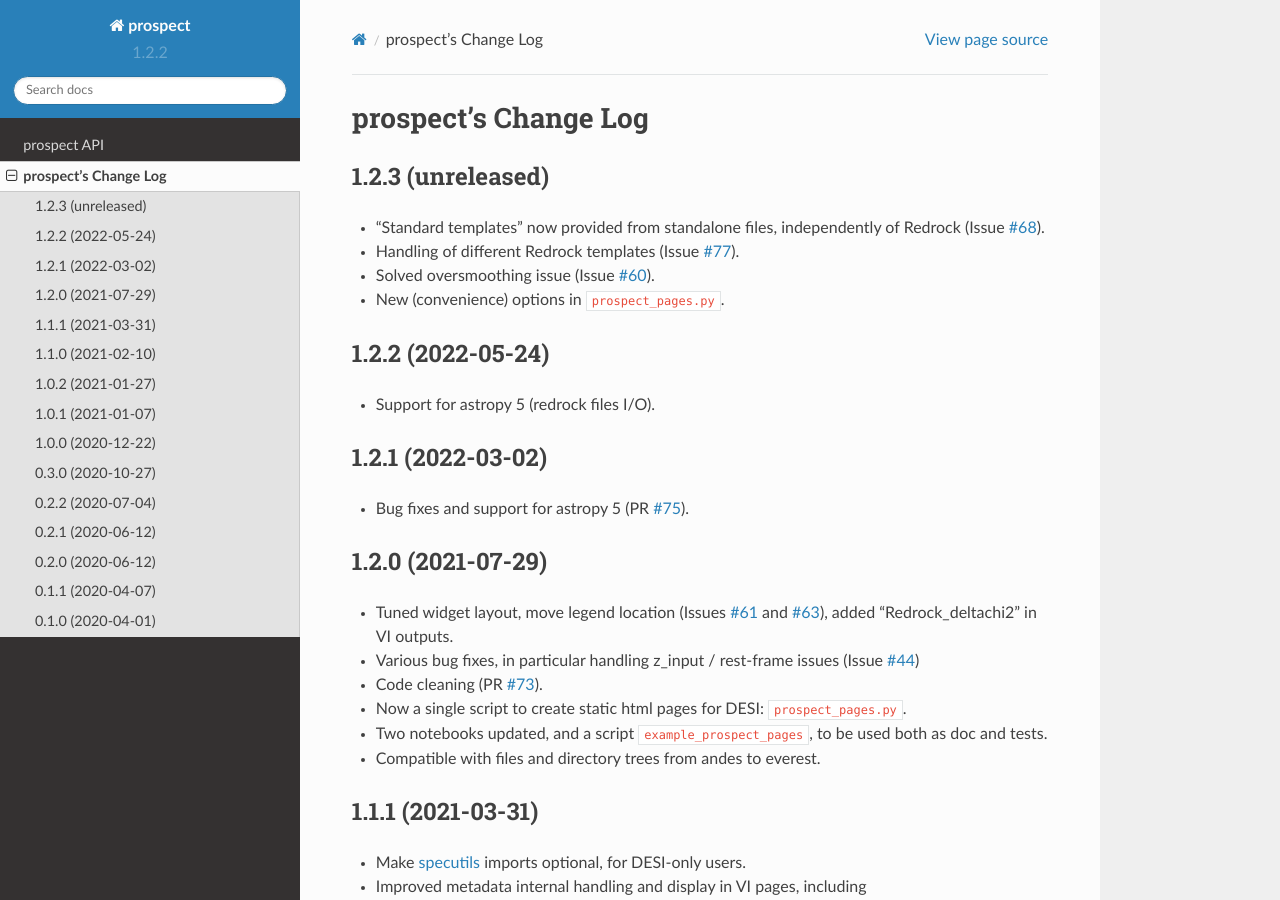
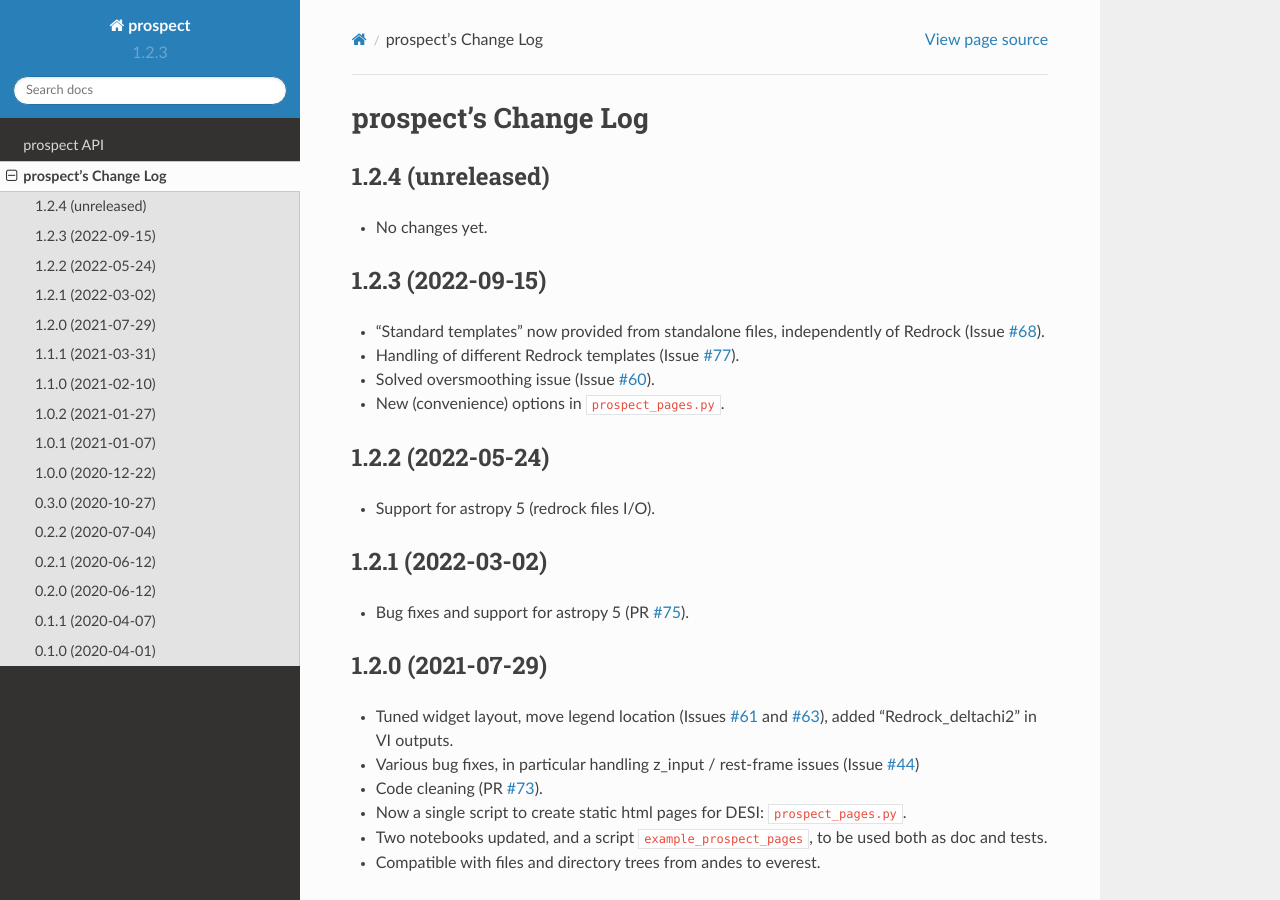
Before and after one commit to desihub/prospect, a Sphinx documentation site: the page built from doc/changes.rst, in a window 1280 px wide and 900 px high. Built offline with Sphinx 7.4.7 and the Read the Docs theme 2.0.0, drawn with Linux system fonts in a browser that asks for light colours.

Commit message:
update release notes and version for prospect/1.2.3

```diff
--- a/doc/changes.rst
+++ b/doc/changes.rst
@@ -2,7 +2,12 @@
 prospect's Change Log
 =====================
 
-1.2.3 (unreleased)
+1.2.4 (unreleased)
+------------------
+
+* No changes yet.
+
+1.2.3 (2022-09-15)
 ------------------
 
 * "Standard templates" now provided from standalone files, independently of Redrock (Issue `#68`_).
--- a/py/prospect/_version.py
+++ b/py/prospect/_version.py
@@ -1 +1 @@
-__version__ = '1.2.2'
+__version__ = '1.2.3'
```
